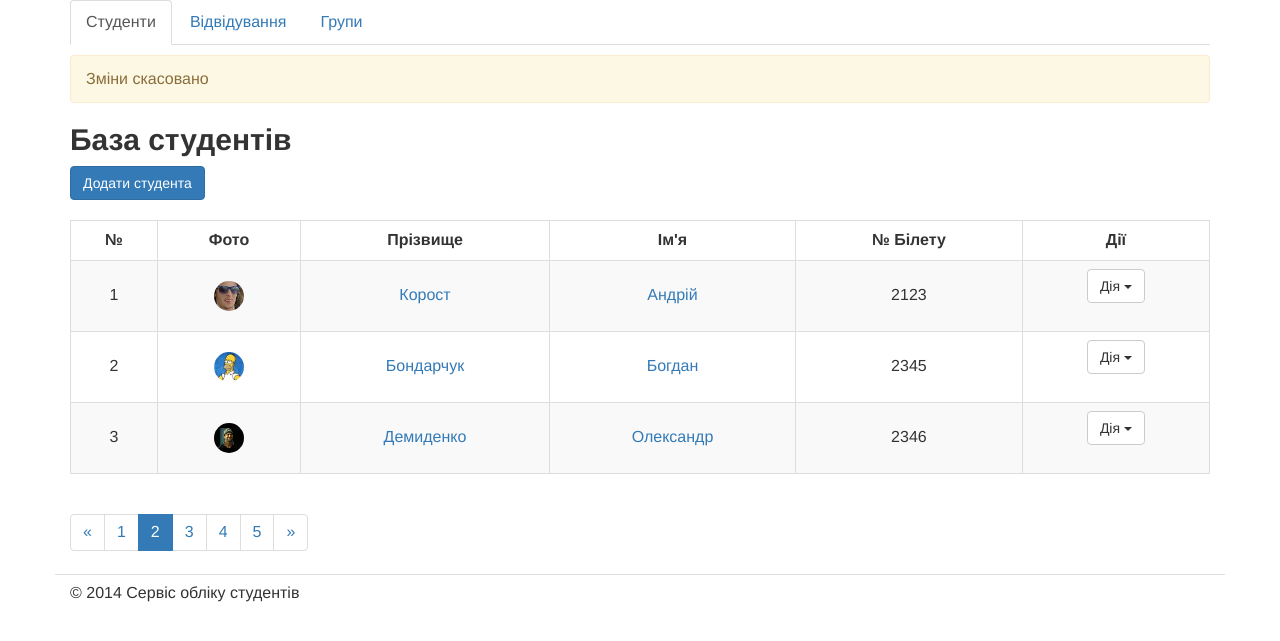
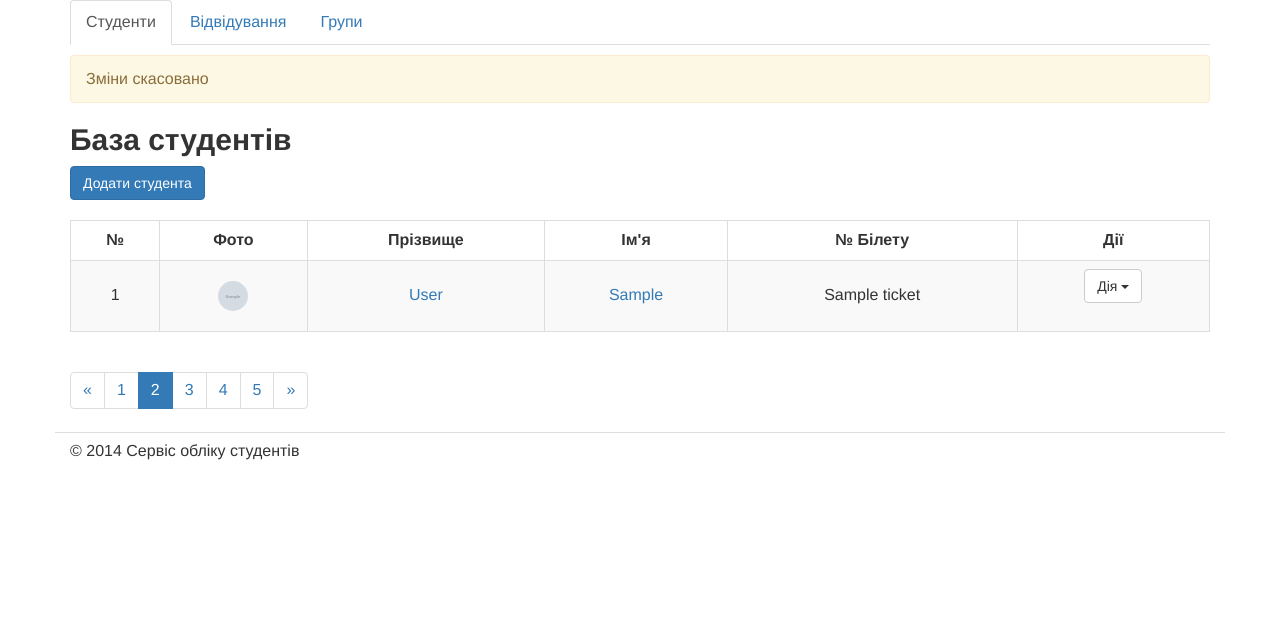
Before and after one commit to AVMykolaiovych/studentsdb, a Django app: template students/templates/students/students_list.html in a window 1280 px wide. Shown: the part 76-717 px from the top of the page. Run offline with Django 3.2, Linux system fonts and the light colour scheme; the template is opened without the code that fills it: most values are stand-ins (such as "Sample title", 1, 10 or a date in 2020); grey boxes marked "Sample" are stand-in pictures; some libraries are stand-ins or nearby versions.

Commit message:
templates: add static variable

```diff
--- a/students/templates/students/students_list.html
+++ b/students/templates/students/students_list.html
@@ -1,3 +1,5 @@
+{% load static from staticfiles %}
+
 <!doctype html>
 <html lang="en">
 <head>
@@ -6,8 +8,8 @@
     <meta http-equiv="X-UA-Compatible" content="ie=edge">
     <title>Сервіс обліку студентів</title>
     <!-- Bootstrap -->
-    <link href="/static/libs/bootstrap/css/bootstrap.css" rel="stylesheet">
-    <link rel="stylesheet" href="/static/css/styles.css">
+    <link href="{% static 'libs/bootstrap/css/bootstrap.css' %}" rel="stylesheet">
+    <link rel="stylesheet" href="{% static 'css/styles.css' %}">
 </head>
 <body>
     <div class="container">
@@ -52,12 +54,13 @@
                         </tr>
                     </thead>
                     <tbody>
+                        {% for student in students %}
                         <tr>
-                            <td>1</td>
-                            <td><img class="img-circle" src="/static/img/1.jpg" alt="1"></td>
-                            <td><a title="Редагувати" href="{% url 'students_edit' 1 %}">Корост</a></td>
-                            <td><a title="Редагувати" href="{% url 'students_edit' 1 %}">Андрій</a></td>
-                            <td>2123</td>
+                            <td>{{ forloop.counter }}</td>
+                            <td><img class="img-circle" src="{% static student.image %}"></td>
+                            <td><a title="Редагувати" href="{% url 'students_edit' student.id %}">{{ student.last_name }}</a></td>
+                            <td><a title="Редагувати" href="{% url 'students_edit' student.id %}">{{ student.first_name }}</a></td>
+                            <td>{{ student.ticket }}</td>
                             <td>
                                 <div class="dropdown">
                                     <button class="btn btn-default dropdown-toggle" type="button" data-toggle="dropdown">
@@ -65,53 +68,14 @@
                                         <span class="caret"></span>
                                     </button>
                                     <ul class="dropdown-menu" role="menu">
-                                        <li role="presentation"><a role="menuitem" tabindex="-1" href="/journal/1">Відвідування</a></li>
-                                        <li role="presentation"><a role="menuitem" tabindex="-1" href="{% url 'students_edit' 1 %}">Редагувати</a></li>
-                                        <li role="presentation"><a role="menuitem" tabindex="-1" href="{% url 'students_delete' 1 %}">Видалити</a></li>
+                                        <li role="presentation"><a role="menuitem" tabindex="-1" href="/journal/{{ student.id }}">Відвідування</a></li>
+                                        <li role="presentation"><a role="menuitem" tabindex="-1" href="{% url 'students_edit' student.id %}">Редагувати</a></li>
+                                        <li role="presentation"><a role="menuitem" tabindex="-1" href="{% url 'students_delete' student.id %}">Видалити</a></li>
                                     </ul>
                                 </div>
                             </td>
                         </tr>
-                        <tr>
-                            <td>2</td>
-                            <td><img class="img-circle" src="/static/img/2.jpg" alt="1"></td>
-                            <td><a title="Редагувати" href="{% url 'students_edit' 1 %}">Бондарчук</a></td>
-                            <td><a title="Редагувати" href="{% url 'students_edit' 1 %}">Богдан</a></td>
-                            <td>2345</td>
-                            <td>
-                                <div class="dropdown">
-                                    <button class="btn btn-default dropdown-toggle" type="button" data-toggle="dropdown">
-                                        Дія
-                                        <span class="caret"></span>
-                                    </button>
-                                    <ul class="dropdown-menu" role="menu">
-                                        <li role="presentation"><a role="menuitem" tabindex="-1" href="/journal/1">Відвідування</a></li>
-                                        <li role="presentation"><a role="menuitem" tabindex="-1" href="{% url 'students_edit' 1 %}">Редагувати</a></li>
-                                        <li role="presentation"><a role="menuitem" tabindex="-1" href="{% url 'students_delete' 1 %}">Видалити</a></li>
-                                    </ul>
-                                </div>
-                            </td>
-                        </tr>
-                        <tr>
-                            <td>3</td>
-                            <td><img class="img-circle" src="/static/img/3.jpg" alt="1"></td>
-                            <td><a title="Редагувати" href="{% url 'students_edit' 1 %}">Демиденко</a></td>
-                            <td><a title="Редагувати" href="{% url 'students_edit' 1 %}">Олександр</a></td>
-                            <td>2346</td>
-                            <td>
-                                <div class="dropdown">
-                                    <button class="btn btn-default dropdown-toggle" type="button" data-toggle="dropdown">
-                                        Дія
-                                        <span class="caret"></span>
-                                    </button>
-                                    <ul class="dropdown-menu" role="menu">
-                                        <li role="presentation"><a role="menuitem" tabindex="-1" href="/journal/1">Відвідування</a></li>
-                                        <li role="presentation"><a role="menuitem" tabindex="-1" href="{% url 'students_edit' 1 %}">Редагувати</a></li>
-                                        <li role="presentation"><a role="menuitem" tabindex="-1" href="{% url 'students_delete' 1 %}">Видалити</a></li>
-                                    </ul>
-                                </div>
-                            </td>
-                        </tr>
+                        {% endfor %}
                     </tbody>
                 </table>
                 <nav>
@@ -135,9 +99,9 @@
     </div>
 
     <!-- jQuery (necessary for Bootstrap's JavaScript plugins) -->
-    <script src="/static/libs/jquery.min.js"></script>
+    <script src="{% static 'libs/jquery.min.js' %}"></script>
     <!-- Include all compiled plugins -->
-    <script src="/static/libs/bootstrap/js/bootstrap.js"></script>
-    <script src="/static/js/common.js" ></script>
+    <script src="{% static 'libs/bootstrap/js/bootstrap.js' %}"></script>
+    <script src="{% static 'js/common.js' %}" ></script>
 </body>
 </html>
```
Also changed, not shown: students/views.py (+20 -1 lines).
